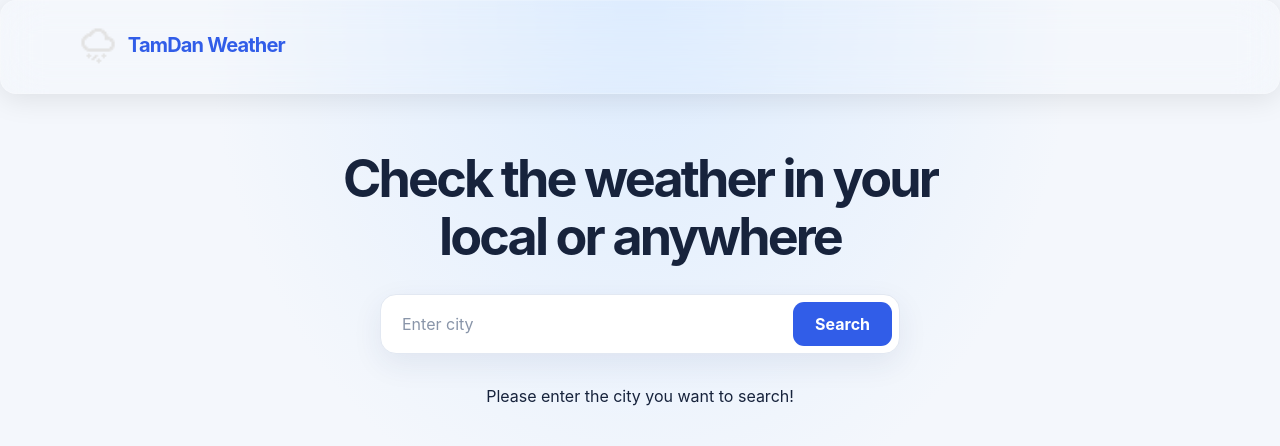
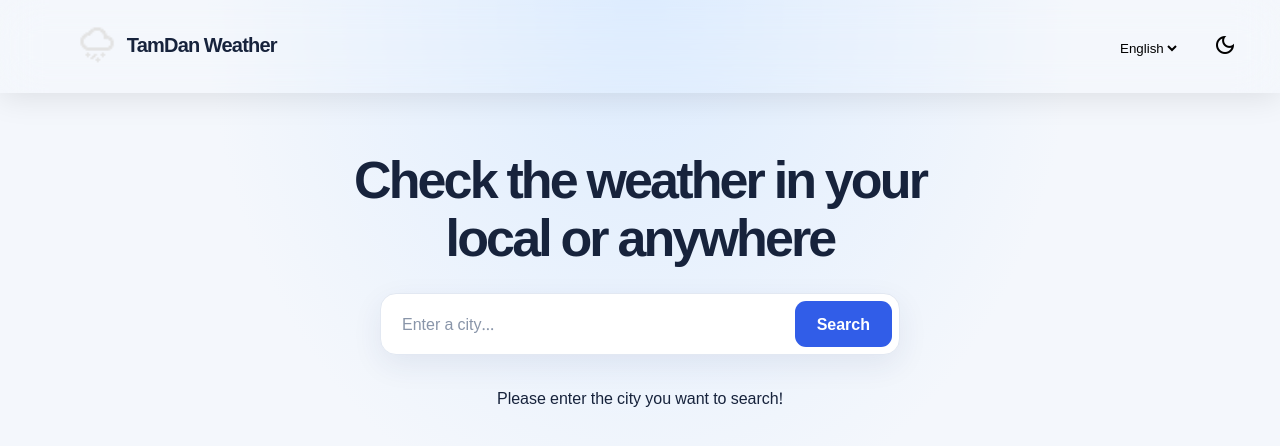
Before and after one commit to tityaboy1/Weather-Tracker, a plain HTML site: page index.html in a window 1280 px wide. Drawn offline with nearby package versions, Linux system fonts and the light colour scheme.

Commit message:
Update language switcher
Co-authored-by: Copilot <223556219+Copilot@users.noreply.github.com>

```diff
--- a/index.html
+++ b/index.html
@@ -8,22 +8,40 @@
       rel="stylesheet"
       href="https://fonts.googleapis.com/css2?family=Material+Symbols+Outlined:opsz,wght,FILL,GRAD@24,400,0,0"
     />
+    <script type="text/javascript" src="theme.js" defer></script>
     <title>TamDan Weather</title>
   </head>
-  <body>
+  <body >
     <header>
+
       <a class="brand" href="index.html">
         <img src="logo.png" alt="" />
         <h1>TamDan Weather</h1>
       </a>
+
+    <select id="languageSelect">
+        <option value="en">English</option>
+        <option value="kh">ខ្មែរ</option>
+    </select>
+
+      <button
+        id="theme-toggle"
+        type="button"
+        aria-label="Switch to dark mode">
+        <span class="material-symbols-outlined" >dark_mode</span>
+        <span class="material-symbols-outlined" >sunny</span>
+      </button>
+
     </header>
     <main>
-      <h1>Check the weather in your local or anywhere</h1>
+
+      <h1 data-i18n="h1">Check the weather in your local or anywhere</h1>
+
       <form>
-        <input type="text" id="cityinput" placeholder="Enter city" required />
-        <button id="btn" type="submit">Search</button>
+        <input type="text" id="cityinput" placeholder="Enter city..." data-i18n="placeholder" required />
+        <button id="btn" type="submit" data-i18n="Search">Search</button>
       </form>
-      <p id="message" role="status">Please enter the city you want to search!</p>
+      <p id="message" role="status" data-i18n="message">Please enter the city you want to search!</p>
       <!-- Card for weather in formation -->
       <div class="card" hidden>
         <div class="temp">
@@ -33,22 +51,22 @@
         </div>
         <div class="humidity">
           <span class="material-symbols-outlined"> humidity_percentage </span>
-          <h3>humidity</h3>
+          <h3 data-i18n="humidity">humidity</h3>
           <p id="humidity"></p>
         </div>
         <div class="wind">
           <span class="material-symbols-outlined"> air </span>
-          <h3>wind</h3>
+          <h3 data-i18n="wind">wind</h3>
           <p id="wind"></p>
         </div>
         <div class="visibility">
           <span class="material-symbols-outlined"> visibility </span>
-          <h3>visibility</h3>
+          <h3 data-i18n="visibility">visibility</h3>
           <p id="visibility"></p>
         </div>
         <div class="pressure">
           <span class="material-symbols-outlined"> speed </span>
-          <h3>pressure</h3>
+          <h3 data-i18n="pressure">pressure</h3>
           <p id="pressure"></p>
         </div>
         <div class="cloud">
@@ -59,5 +77,6 @@
     </main>
 
     <script src="main.js"></script>
+    <script src="language.js"></script>
   </body>
 </html>
--- /dev/null
+++ b/language.js
@@ -0,0 +1,54 @@
+const languageSelect = document.getElementById("languageSelect");
+const translation = {
+  en: {
+    h1: "Check the weather in your local or anywhere",
+    humidity: "humidity",
+    wind: "wind",
+    visibility: "visibility",
+    pressure: "pressure",
+    Search: "Search",
+    message: "Please enter the city you want to search!",
+    placeholder: "Enter a city...",
+  },
+  kh: {
+    h1: "ពិនិត្យមើលអាកាសធាតុនៅក្នុងតំបន់របស់អ្នក ឬទីកន្លែងណាក៏បាន",
+    humidity: "សំណើម",
+    wind: "ខ្យល់",
+    visibility: "ភាពអាចមើលឃើញ",
+    pressure: "សម្ពាធ",
+    Search: "ស្វែងរក",
+    message: "សូមបញ្ចូលទីក្រុងដែលអ្នកចង់ពិនិត្យ!",
+    placeholder: "បញ្ចូលទីក្រុង...",
+  },
+};
+
+languageSelect.addEventListener("change", function () {
+  changeLanguage(languageSelect.value);
+});
+
+function changeLanguage(language) {
+  document.querySelectorAll("[data-i18n]").forEach((element) => {
+    const key = element.dataset.i18n;
+    const text = translation[language][key];
+
+    if (element.hasAttribute("placeholder")) {
+      element.setAttribute("placeholder", text);
+    } else {
+      element.textContent = text;
+    }
+  });
+  document.documentElement.lang = language;
+  localStorage.setItem("language", language);
+}
+
+const savedLanguage = localStorage.getItem("language");
+let initialLanguage;
+
+if (savedLanguage && translation[savedLanguage]) {
+  initialLanguage = savedLanguage;
+} else {
+  initialLanguage = languageSelect.value;
+}
+
+languageSelect.value = initialLanguage;
+changeLanguage(initialLanguage);
--- a/style.css
+++ b/style.css
@@ -1,3 +1,33 @@
+@import url("https://fonts.googleapis.com/css2?family=Noto+Sans+Khmer:wght@400;500;600;700&display=swap");
+
+:root {
+  color-scheme: light;
+  --page-background:
+    radial-gradient(ellipse at top, rgba(211, 231, 255, 0.7), transparent 48%),
+    #f4f7fc;
+  --text-color: #17233c;
+  --heading-color: #17233c;
+  --header-background: rgba(255, 255, 255, 0.01);
+  --header-border: rgba(255, 255, 255, 0.18);
+  --form-background: #fff;
+  --form-border: #e2e8f2;
+  --placeholder-color: #8995a9;
+}
+
+.darkmode {
+  color-scheme: dark;
+  --page-background:
+    radial-gradient(ellipse at top, rgba(49, 93, 232, 0.18), transparent 48%),
+    #111827;
+  --text-color: #e5e7eb;
+  --heading-color: #f3f4f6;
+  --header-background: rgba(17, 24, 39, 0.72);
+  --header-border: rgba(255, 255, 255, 0.12);
+  --form-background: #1f2937;
+  --form-border: #374151;
+  --placeholder-color: #9ca3af;
+}
+
 * {
   box-sizing: border-box;
 }
@@ -5,30 +35,54 @@
 body {
   min-height: 100vh;
   margin: 0;
-  color: #17233c;
-  background:
-    radial-gradient(ellipse at top, rgba(211, 231, 255, 0.7), transparent 48%),
-    #f4f7fc;
-  font-family:
-    Inter,
-    ui-sans-serif,
-    system-ui,
-    -apple-system,
-    BlinkMacSystemFont,
-    "Segoe UI",
-    sans-serif;
+  color: var(--text-color);
+  background: var(--page-background);
+  font-family: "Noto Sans Khmer", sans-serif;
 }
 
 header {
   padding: 24px clamp(20px, 6vw, 80px);
-  background: rgba(255, 255, 255, 0.01);
-  border-radius: 16px;
+  background: var(--header-background);
   box-shadow: 0 4px 30px rgba(0, 0, 0, 0.1);
   backdrop-filter: blur(20px);
   -webkit-backdrop-filter: blur(20px);
-  border: 1px solid rgba(255, 255, 255, 0.18);
+  border: none;
 }
 
+#languageSelect {
+  position: fixed;
+  top: 38px;
+  right: 100px;
+  border: none;
+  background: none;
+  font-family: "Noto Sans Khmer", sans-serif;
+}
+
+option {
+  background-color: var(--form-background);
+}
+
+#theme-toggle {
+  position: fixed;
+  top: 20px;
+  right: 30px;
+  height: 50px;
+  width: 50px;
+  display: flex;
+  justify-content: center;
+  align-items: center;
+  background: none;
+  border: none;
+}
+#theme-toggle span:last-child {
+  display: none;
+}
+.darkmode #theme-toggle span:first-child {
+  display: none;
+}
+.darkmode #theme-toggle span:last-child {
+  display: block;
+}
 .brand {
   display: inline-flex;
   align-items: center;
@@ -46,7 +100,7 @@ header {
 
 header h1 {
   margin: 0;
-  color: #315de8;
+  color: var(--text-color);
   font-size: 1.25rem;
   font-weight: 750;
   letter-spacing: -0.04em;
@@ -61,7 +115,7 @@ main {
 main > h1 {
   max-width: 680px;
   margin: 0 auto 28px;
-  color: #17233c;
+  color: var(--heading-color);
   font-size: clamp(2rem, 5vw, 3.25rem);
   font-weight: 750;
   letter-spacing: -0.055em;
@@ -74,9 +128,9 @@ form {
   gap: 10px;
   margin: 0 auto 32px;
   padding: 7px;
-  border: 1px solid #e2e8f2;
+  border: 1px solid var(--form-border);
   border-radius: 16px;
-  background: #fff;
+  background: var(--form-background);
   box-shadow: 0 10px 30px rgba(32, 57, 103, 0.08);
 }
 
@@ -86,13 +140,13 @@ form input {
   padding: 12px 14px;
   border: 0;
   outline: 0;
-  color: #17233c;
+  color: var(--text-color);
   background: transparent;
   font: inherit;
 }
 
 form input::placeholder {
-  color: #8995a9;
+  color: var(--placeholder-color);
 }
 
 form input:focus-visible {
--- /dev/null
+++ b/theme.js
@@ -0,0 +1,23 @@
+let darkmode = localStorage.getItem("darkmode");
+const themetoggle = document.getElementById("theme-toggle");
+
+themetoggle.addEventListener("click", () => {
+  darkmode = localStorage.getItem("darkmode");
+  if (darkmode !== "active") {
+    enableDarkmode();
+  } else {
+    dissableDarkmode();
+  }
+});
+
+function enableDarkmode() {
+  document.body.classList.add("darkmode");
+  localStorage.setItem("darkmode", "active");
+}
+
+function dissableDarkmode() {
+  document.body.classList.remove("darkmode");
+  localStorage.setItem("darkmode", null);
+}
+
+if (darkmode === "active") enableDarkmode();
```
